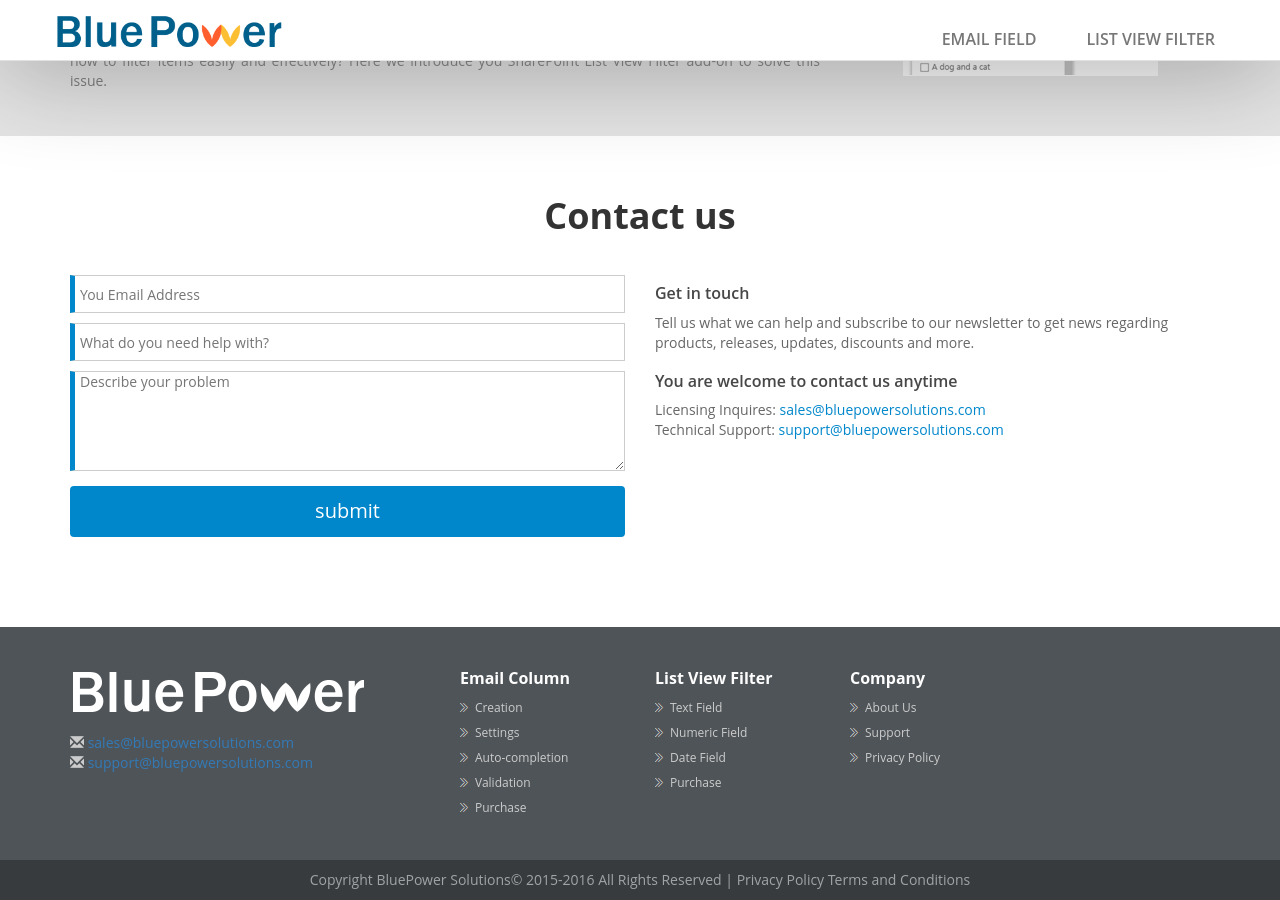
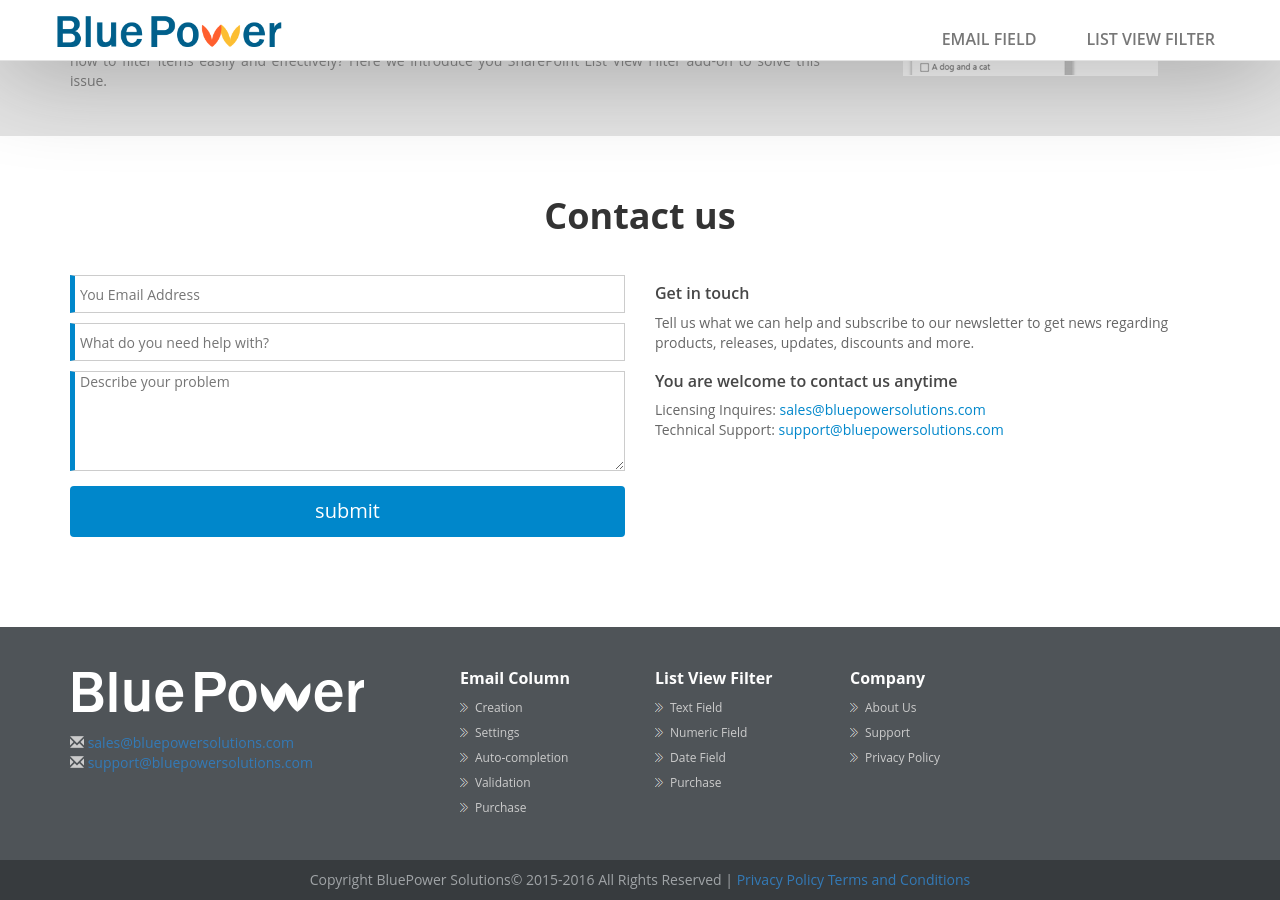
Before and after one commit to raymondlee915/raymondlee915.github.io, a Jekyll site: the page built from index.html, in a window 1280 px wide and 900 px high, scrolled down 1210 px. Built offline with Jekyll 4.4.1, drawn with Linux system fonts in a browser that asks for light colours; nearby versions of some CDN libraries; part of the change alters nothing that is shown.

```diff
--- a/_includes/footer.html
+++ b/_includes/footer.html
@@ -51,6 +51,6 @@
             </div>
         </div>
         <div class="footer_tow text-center">
-            Copyright BluePower Solutions© 2015-2016  All Rights Reserved | Privacy Policy Terms and Conditions
+            Copyright BluePower Solutions© 2015-2016  All Rights Reserved | <a href="/privacypolicy.html">Privacy Policy Terms and Conditions</a>
         </div>
     </div>
```
